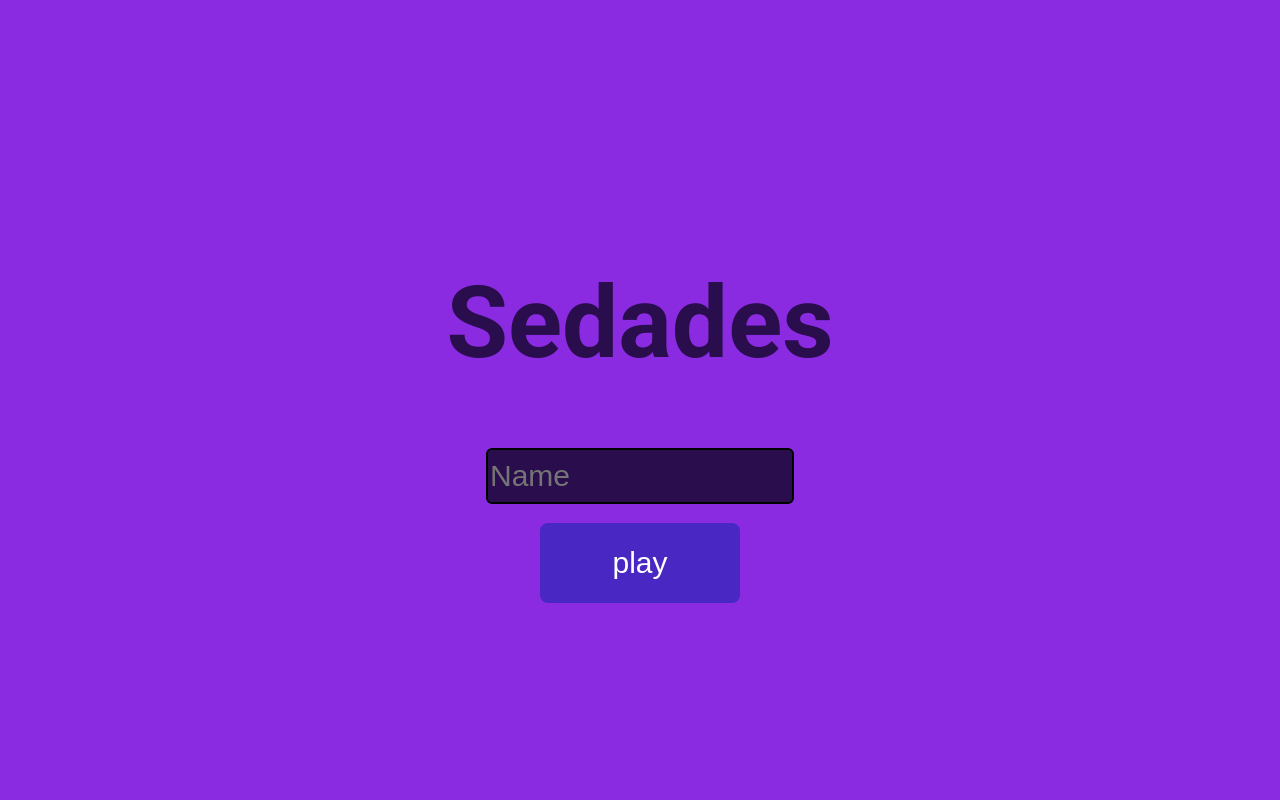
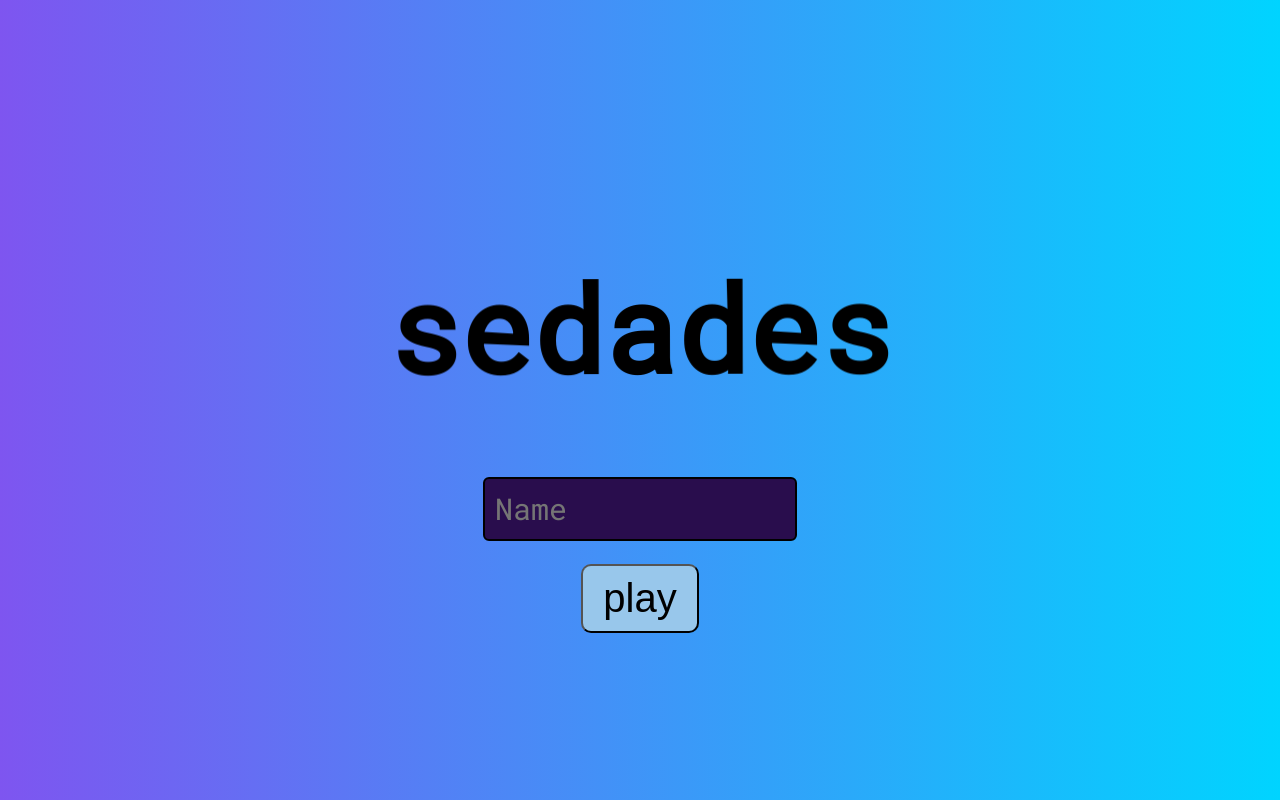
Before and after one commit to UstuzhaninKonstantin/sedades, a website with bundled scripts: page index.html in a window 1280 px wide. Built offline with nearby package versions, Linux system fonts and the light colour scheme.

Commit message:
development enviornment + main menu

```diff
--- a/index.html
+++ b/index.html
@@ -1,26 +1,23 @@
-<!DOCTYPE html>
+<!doctype html>
 <html lang="en">
 
 <head>
-  <meta charset="UTF-8">
-  <meta http-equiv="X-UA-Compatible" content="IE=edge">
-  <meta name="viewport" content="width=device-width, initial-scale=1.0">
-  <link rel="stylesheet" href="./styles.css">
-  <title>Sedades</title>
+  <meta charset="UTF-8" />
+  <meta http-equiv="X-UA-Compatible" content="IE=edge" />
+  <meta name="viewport" content="width=device-width, initial-scale=1.0" />
+  <link rel="stylesheet" href="./styles.css" />
+  <title>sedades</title>
 </head>
 
 <body>
-  <div id="menu__inner">
-    <div id="menu">
-      <h1 class="caption">Sedades</h1>
-
-      <input id="nameInput" placeholder="Name">
-      <br>
-      <button id="button">play</button>
-    </div>
+  <div id="menu">
+    <h1 class="title">sedades</h1>
+    <input id="nameInput" placeholder="Name" maxlength="16" />
+    <br />
+    <button id="button">play</button>
   </div>
   <canvas id="canvas"></canvas>
-  <script src="./scripts/build/index.js" type="module"></script>
+  <script src="./build/bundle.js" type="module"></script>
 </body>
 
 </html>
--- a/scripts/src/index.ts
+++ /dev/null
@@ -1 +0,0 @@
-export const a = "a";
--- /dev/null
+++ b/src/index.ts
@@ -0,0 +1 @@
+console.log("Hello, World!");
--- a/styles.css
+++ b/styles.css
@@ -1,59 +1,80 @@
-@import url('https://fonts.googleapis.com/css2?family=Roboto:wght@300;700&display=swap');
+@import url("https://fonts.googleapis.com/css2?family=Roboto+Mono&display=swap");
 
-html, body {
+html,
+body {
+  font-family: "Roboto Mono", monospace;
   margin: 0;
   overflow: hidden;
-    font-family: 'Roboto', sans-serif;
+}
+
+#menu {
+  display: flex;
+  height: 100vh;
+  align-items: center;
+  justify-content: center;
+  flex-direction: column;
+  font-size: 40px;
+  background: rgb(126, 85, 240);
+  background: linear-gradient(
+    90deg,
+    rgba(126, 85, 240, 1) 0%,
+    rgba(0, 212, 255, 1) 100%
+  );
 }
 
 #canvas {
   display: none;
 }
 
-#menu {
-    height: 100vh;
-    display: flex;
-    align-items: center;
-    flex-direction: column;
-    justify-content: center;
-    background-color: blueviolet;
+.title {
+  font-size: 120px;
+  margin-bottom: 70px;
+  animation: rotating 5s infinite linear;
 }
 
-.caption {
-    font-size: 100px;
-    color: rgb(41, 13, 77)
+@keyframes rotating {
+  0% {
+    transform: rotate(0deg);
+  }
+  33% {
+    transform: rotate(5deg);
+  }
+  66% {
+    transform: rotate(-5deg);
+  }
+  100% {
+    transform: rotate(0deg);
+  }
 }
 
 #nameInput {
-    height: 50px;
-    width: 300px;
+  height: 40px;
+  width: 290px;
   font-size: 30px;
   color: white;
   background-color: rgb(41, 13, 77);
   border: 2px solid black;
   border-radius: 6px;
-}
-
-#label {
-    font-size: 30px;
+  padding: 10px;
+  font-family: "Roboto Mono", monospace;
 }
 
 #button {
-    background-color: #4927c2;
-    border-radius: 8px;
-    border-style: none;
-    color: #FFFFFF;
+  font-size: 40px;
+  padding-left: 20px;
+  padding-right: 20px;
+  padding-top: 10px;
+  padding-bottom: 10px;
+  border-radius: 10px;
   cursor: pointer;
-    font-size: 30px;
-    font-weight: 500;
-    height: 80px;
-    width: 200px;
-    margin: 0;
-    outline: none;
-    padding: 10px 16px;
+  transition: 0.3s all;
+  background-color: #98c7eb;
+  margin-top: -30px;
 }
 
-#button:hover,
-#button:focus {
-  background-color: rgb(41, 13, 77);
+#button:hover {
+  background-color: #53a6e6;
+  font-size: 1.5em;
+  padding-left: 30px;
+  padding-right: 30px;
 }
--- a/tsconfig.json
+++ b/tsconfig.json
@@ -25,8 +25,8 @@
     // "moduleDetection": "auto",                        /* Control what method is used to detect module-format JS files. */
 
     /* Modules */
-    "module": "commonjs",                                /* Specify what module code is generated. */
-    "rootDir": "./scripts/src",                                  /* Specify the root folder within your source files. */
+    "module": "esnext",                                /* Specify what module code is generated. */
+    "rootDir": "./src",                                  /* Specify the root folder within your source files. */
     // "moduleResolution": "node10",                     /* Specify how TypeScript looks up a file from a given module specifier. */
     // "baseUrl": "./",                                  /* Specify the base directory to resolve non-relative module names. */
     // "paths": {},                                      /* Specify a set of entries that re-map imports to additional lookup locations. */
@@ -55,7 +55,7 @@
     // "sourceMap": true,                                /* Create source map files for emitted JavaScript files. */
     // "inlineSourceMap": true,                          /* Include sourcemap files inside the emitted JavaScript. */
     // "outFile": "./",                                  /* Specify a file that bundles all outputs into one JavaScript file. If 'declaration' is true, also designates a file that bundles all .d.ts output. */
-    "outDir": "./scripts/build",                                   /* Specify an output folder for all emitted files. */
+    "outDir": "./build",                                   /* Specify an output folder for all emitted files. */
     // "removeComments": true,                           /* Disable emitting comments. */
     // "noEmit": true,                                   /* Disable emitting files from a compilation. */
     // "importHelpers": true,                            /* Allow importing helper functions from tslib once per project, instead of including them per-file. */
```
Also changed, not shown: app.js (+13 -5 lines), package.json (+20 -3 lines), rollup.config.build.mjs (added, +16 -0 lines), rollup.config.dev.mjs (added, +12 -0 lines), scripts/build/index.js (deleted), 2 other files. Lines whose indentation alone changed are shown as unchanged.
